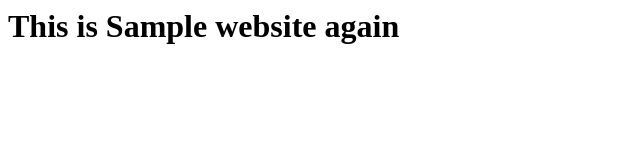
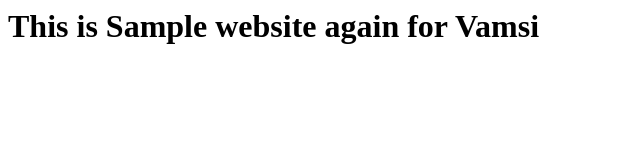
Before and after one commit to MaheshCheboyina/webtestsyn, a plain HTML site: page index.html in a window 1280 px wide. Shown: the whole page, without its empty margins (0-640 px from the left). Drawn offline with Linux system fonts and the light colour scheme.

Commit message:
second ad2d

```diff
--- a/index.html
+++ b/index.html
@@ -1 +1 @@
-<h1> This is Sample website again </h1>
+<h1> This is Sample website again for Vamsi </h1>
```
